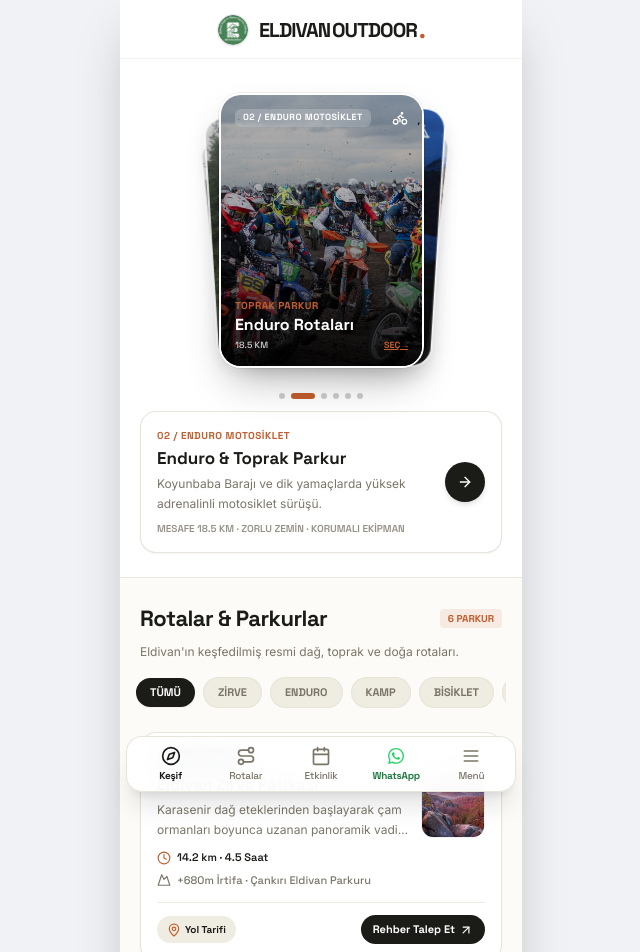
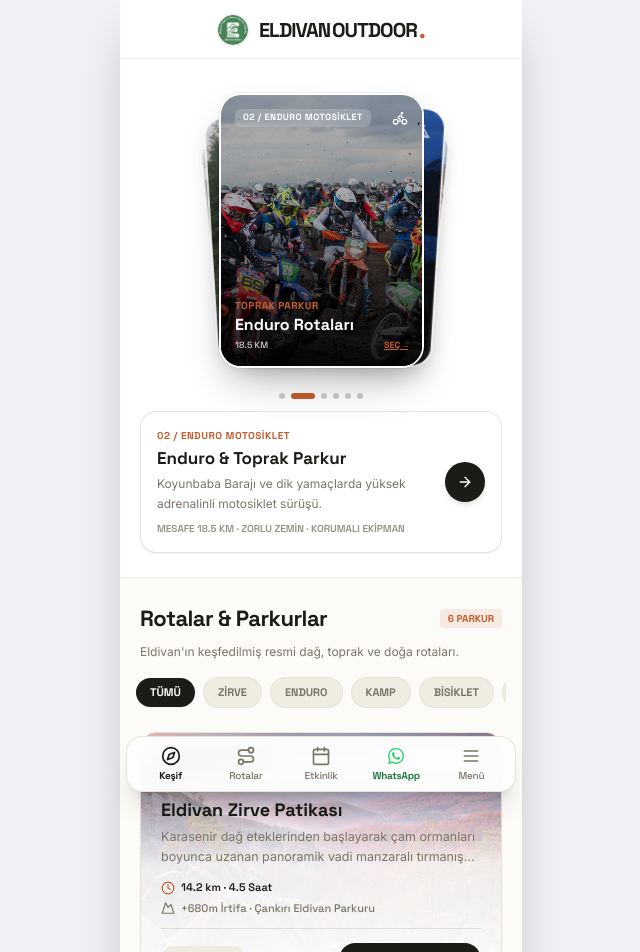
Before and after one commit to Barotello/EldivanOutdoor, a React (Vite) app: page / in a window 1280 px wide. Shown: the top 952 px of the page, without its empty margins (319-959 px from the left). Built offline with nearby package versions, Linux system fonts and the light colour scheme.

Commit message:
feat: 'Doğada Güçlenen Ekipler' tasarım ilkelerini rotalar ve yaklaşan etkinlik takvimine uygula

```diff
--- a/src/components/ClubEvents.jsx
+++ b/src/components/ClubEvents.jsx
@@ -78,35 +78,54 @@ export default function ClubEvents() {
       </div>
 
       {/* Yaklaşan Etkinlik Takvimi */}
-      <div className="flex items-center justify-between mb-3 pt-2 border-t border-light-outline-variant/60">
+      <div className="flex items-center justify-between mb-4 pt-4 border-t border-light-outline-variant/60">
         <div className="flex items-center gap-1.5">
           <Calendar className="w-4 h-4 text-accent" />
-          <h3 className="font-headline text-[17px] font-extrabold text-ink">
+          <h3 className="font-headline text-[18px] font-extrabold text-ink">
             Yaklaşan Etkinlik Takvimi
           </h3>
         </div>
-        <span className="font-mono-tech text-[10px] text-muted font-semibold">
+        <span className="font-mono-tech text-[10px] font-bold text-accent px-2 py-0.5 rounded bg-accent/10">
           RESMİ TAKVİM
         </span>
       </div>
 
-      <div className="space-y-3">
+      <div className="space-y-4">
         {EVENTS_DATA.map((event) => (
-          <div
+          <article
             key={event.id}
-            className="p-4 rounded-2xl bg-white border border-light-outline-variant/80 shadow-sm"
+            className="relative rounded-2xl overflow-hidden shadow-sm border border-light-outline-variant/80 min-h-[265px] flex flex-col justify-end group hover:shadow-md transition-shadow"
           >
-            <div className="flex items-center mb-2">
-              <span className="px-2 py-0.5 rounded-full bg-forest text-white font-mono-tech text-[9px] font-bold uppercase">
+            {event.image && (
+              <img
+                src={event.image}
+                alt={event.title}
+                className="absolute inset-0 w-full h-full object-cover group-hover:scale-105 transition-transform duration-500"
+                loading="lazy"
+              />
+            )}
+            <div className="absolute inset-0 bg-gradient-to-t from-white via-white/90 to-transparent" />
+
+            {/* Sol Üst Rozet */}
+            <div className="absolute top-3.5 left-3.5 z-10">
+              <span className="inline-flex items-center px-3 py-1 rounded-full bg-forest text-white backdrop-blur-md text-[10px] font-mono-tech uppercase font-bold tracking-wider shadow-sm">
                 {event.badge}
               </span>
             </div>
 
-            <h4 className="font-headline font-bold text-[16px] text-ink">
+            {/* Kart İçerik Gövdesi */}
+            <div className="relative z-10 p-5 pt-8">
+              <h4 className="font-headline font-extrabold text-ink text-[18px] leading-snug">
                 {event.title}
               </h4>
+              {event.desc && (
+                <p className="text-muted text-[12.5px] leading-relaxed mt-1 line-clamp-2">
+                  {event.desc}
+                </p>
+              )}
 
-            <div className="mt-2.5 space-y-1.5 font-mono-tech text-[11px] text-muted">
+              {/* Tarih & Konum Bilgisi */}
+              <div className="mt-3 space-y-1 font-mono-tech text-[11px] text-muted">
                 <div className="flex items-center gap-1.5 text-ink font-semibold">
                   <Calendar className="w-3.5 h-3.5 text-accent" />
                   <span>
@@ -119,21 +138,22 @@ export default function ClubEvents() {
                 </div>
               </div>
 
-            <div className="mt-3.5 pt-3 border-t border-light-outline-variant/60 flex items-center justify-between gap-2">
+              {/* Alt Butonlar */}
+              <div className="flex items-center justify-between pt-3.5 mt-3 border-t border-black/10 gap-2">
                 {event.calendarUrl ? (
                   <a
                     href={event.calendarUrl}
                     target="_blank"
                     rel="noopener noreferrer"
-                  className="inline-flex items-center gap-1 px-2.5 py-1.5 rounded-full bg-sand-dark text-ink font-mono-tech text-[10px] font-bold hover:bg-ink hover:text-white active:scale-95 transition-all"
+                    className="inline-flex items-center gap-1.5 px-3 py-1.5 rounded-full bg-sand-dark text-ink font-mono-tech text-[10px] font-bold hover:bg-ink hover:text-white active:scale-95 transition-all"
                     title="Google Takvime Ekle"
                   >
                     <CalendarPlus className="w-3.5 h-3.5 text-accent" />
                     <span>Takvime Ekle</span>
                   </a>
                 ) : (
-                <span className="text-[10px] font-mono-tech text-muted">
-                  Kulüp Üyelerine Öncelikli
+                  <span className="text-[10px] font-mono-tech text-muted font-bold">
+                    Kulüp Üyelerine Özel
                   </span>
                 )}
 
@@ -141,13 +161,14 @@ export default function ClubEvents() {
                   href={`https://wa.me/${CLUB_CONFIG.whatsappNumber}?text=Merhaba,%20${encodeURIComponent(event.title)}%20etkinligine%20katilmak%20istiyorum.`}
                   target="_blank"
                   rel="noopener noreferrer"
-                className="inline-flex items-center gap-1 px-3 py-1.5 rounded-full bg-ink text-white font-mono-tech text-[11px] font-bold hover:bg-accent active:scale-95 transition-all"
+                  className="inline-flex items-center gap-1.5 px-4 py-2 rounded-full bg-ink text-white font-mono-tech text-[11px] font-bold hover:bg-accent active:scale-95 transition-all shadow-sm"
                 >
-                <span>Katıl / Bilgi Al</span>
+                  <span>KATIL / BİLGİ AL</span>
                   <ArrowUpRight className="w-3.5 h-3.5" />
                 </a>
               </div>
             </div>
+          </article>
         ))}
       </div>
     </section>
--- a/src/components/RouteExplorer.jsx
+++ b/src/components/RouteExplorer.jsx
@@ -62,50 +62,56 @@ export default function RouteExplorer({ activeFilter = 'all', onFilterChange })
         })}
       </div>
 
-      {/* Rota Kartları Listesi (Etkinlik Kutucuk Formatında) */}
-      <div className="space-y-3">
+      {/* Rota Kartları Listesi (Görselli Paket / Deneyim Tasarım Formatında) */}
+      <div className="space-y-4">
         {filteredRoutes.map((route) => (
-          <div
+          <article
             key={route.id}
-            className="p-4 rounded-2xl bg-white border border-light-outline-variant/80 shadow-sm hover:shadow-md transition-shadow"
+            className="relative rounded-2xl overflow-hidden shadow-sm border border-light-outline-variant/80 min-h-[265px] flex flex-col justify-end group hover:shadow-md transition-shadow"
           >
-            {/* Üst Rozet & Zorluk / Puan */}
-            <div className="flex items-center justify-between mb-2">
-              <span className="px-2 py-0.5 rounded-full bg-forest text-white font-mono-tech text-[9px] font-bold uppercase">
-                {route.categoryName}
-              </span>
-              <div className="flex items-center gap-1 font-mono-tech text-[10px] text-accent font-bold">
-                <Star className="w-3 h-3 fill-accent text-accent" />
-                <span>{route.rating}</span>
-                <span className="text-muted/70 font-normal">· {route.difficulty}</span>
-              </div>
-            </div>
-
-            {/* Başlık, Açıklama ve Görsel Thumbnail */}
-            <div className="flex items-start justify-between gap-3">
-              <div className="flex-1 min-w-0">
-                <h4 className="font-headline font-bold text-[16px] text-ink leading-snug">
-                  {route.title}
-                </h4>
-                <p className="text-[12px] text-muted leading-relaxed mt-1 line-clamp-2">
-                  {route.desc}
-                </p>
-              </div>
+            {/* Tam Alan Arka Plan Görseli */}
             {route.image && (
               <img
                 src={route.image}
                 alt={route.title}
-                  className="w-16 h-16 rounded-xl object-cover flex-shrink-0 border border-black/5"
+                className="absolute inset-0 w-full h-full object-cover group-hover:scale-105 transition-transform duration-500"
                 loading="lazy"
               />
             )}
+            <div className="absolute inset-0 bg-gradient-to-t from-white via-white/90 to-transparent" />
+
+            {/* Sol Üst Kategori Rozeti */}
+            <div className="absolute top-3.5 left-3.5 z-10">
+              <span className="inline-flex items-center px-3 py-1 rounded-full bg-forest text-white backdrop-blur-md text-[10px] font-mono-tech uppercase font-bold tracking-wider shadow-sm">
+                {route.categoryName}
+              </span>
             </div>
 
-            {/* Rota Detay Metrikleri */}
-            <div className="mt-2.5 space-y-1.5 font-mono-tech text-[11px] text-muted">
+            {/* Sağ Üst Puan ve Zorluk Rozeti */}
+            <div className="absolute top-3.5 right-3.5 z-10">
+              <span className="inline-flex items-center gap-1 px-2.5 py-1 rounded-full bg-white/90 text-ink backdrop-blur-md text-[10px] font-mono-tech font-bold shadow-sm border border-black/5">
+                <Star className="w-3 h-3 fill-accent text-accent" />
+                <span>{route.rating}</span>
+                <span className="text-muted/70 font-normal">· {route.difficulty}</span>
+              </span>
+            </div>
+
+            {/* Kart İçerik Gövdesi */}
+            <div className="relative z-10 p-5 pt-8">
+              <h3 className="font-headline font-extrabold text-ink text-[18px] leading-snug">
+                {route.title}
+              </h3>
+              <p className="text-muted text-[12.5px] leading-relaxed mt-1 line-clamp-2">
+                {route.desc}
+              </p>
+
+              {/* Parkur Metrikleri (Mesafe, Süre, İrtifa) */}
+              <div className="mt-3 space-y-1 font-mono-tech text-[11px] text-muted">
                 <div className="flex items-center gap-1.5 text-ink font-semibold">
                   <Clock className="w-3.5 h-3.5 text-accent" />
-                <span>{route.distance} · {route.duration}</span>
+                  <span>
+                    {route.distance} · {route.duration}
+                  </span>
                 </div>
                 <div className="flex items-center gap-1.5">
                   <Mountain className="w-3.5 h-3.5 text-muted" />
@@ -114,12 +120,12 @@ export default function RouteExplorer({ activeFilter = 'all', onFilterChange })
               </div>
 
               {/* Alt İşlem Butonları (Yol Tarifi + Rehber Talep Et) */}
-            <div className="mt-3.5 pt-3 border-t border-light-outline-variant/60 flex items-center justify-between gap-2">
+              <div className="flex items-center justify-between pt-3.5 mt-3 border-t border-black/10 gap-2">
                 <a
                   href={route.mapsUrl || CLUB_CONFIG.meetingPointMapsUrl}
                   target="_blank"
                   rel="noopener noreferrer"
-                className="inline-flex items-center gap-1 px-2.5 py-1.5 rounded-full bg-sand-dark text-ink font-mono-tech text-[10px] font-bold hover:bg-ink hover:text-white active:scale-95 transition-all"
+                  className="inline-flex items-center gap-1.5 px-3 py-1.5 rounded-full bg-sand-dark text-ink font-mono-tech text-[10px] font-bold hover:bg-ink hover:text-white active:scale-95 transition-all"
                   title="Başlangıç Noktasına Yol Tarifi Al"
                 >
                   <MapPin className="w-3.5 h-3.5 text-accent" />
@@ -130,13 +136,14 @@ export default function RouteExplorer({ activeFilter = 'all', onFilterChange })
                   href={`https://wa.me/${CLUB_CONFIG.whatsappNumber}?text=Merhaba,%20${encodeURIComponent(route.title)}%20hakkinda%20bilgi%20almak%20istiyorum.`}
                   target="_blank"
                   rel="noopener noreferrer"
-                className="inline-flex items-center gap-1 px-3 py-1.5 rounded-full bg-ink text-white font-mono-tech text-[11px] font-bold hover:bg-accent active:scale-95 transition-all"
+                  className="inline-flex items-center gap-1.5 px-4 py-2 rounded-full bg-ink text-white font-mono-tech text-[11px] font-bold hover:bg-accent active:scale-95 transition-all shadow-sm"
                 >
-                <span>Rehber Talep Et</span>
+                  <span>REHBER TALEP ET</span>
                   <ArrowUpRight className="w-3.5 h-3.5" />
                 </a>
               </div>
             </div>
+          </article>
         ))}
       </div>
     </section>
--- a/src/data/mockData.js
+++ b/src/data/mockData.js
@@ -257,31 +257,37 @@ export const EVENTS_DATA = [
   {
     id: 1,
     title: 'Eldivan Dağı Bahar Zirve Tırmanışı',
+    desc: 'Rehber eşliğinde Eldivan Dağı zirvesine bahar yürüyüşü ve panoramik manzara molası.',
     date: '18 MAYIS 2026 · CUMARTESİ',
     time: '08:30',
     location: 'Eldivan Merkez Toplanma Alanı',
     quota: 'Kalan: 8 Kişi',
     badge: 'YAKLAŞIYOR',
+    image: '/images/yuruyus.jpg',
     calendarUrl: 'https://calendar.google.com/calendar/render?action=TEMPLATE&text=Eldivan+Da%C4%9F%C4%B1+Bahar+Zirve+T%C4%B1rman%C4%B1%C5%9F%C4%B1&dates=20260518T053000Z/20260518T110000Z&location=Eldivan,+%C3%87ank%C4%B1r%C4%B1&details=Eldivan+Outdoor+rehberli+zirve+t%C4%B1rman%C4%B1%C5%9F%C4%B1.'
   },
   {
     id: 2,
     title: 'Gece Gökyüzü & Yayla Kampı',
+    desc: 'Yıldızların altında, doğanın kalbinde huzurlu çadır kampı, teleskop ve ateş başı deneyimi.',
     date: '25-26 MAYIS 2026 · HAFTASONU',
     time: '14:00',
     location: 'Eldivan Yaylası Kamp Alanı',
     quota: 'Kalan: 4 Çadır',
     badge: 'KAYIT AÇIK',
+    image: '/images/kamp.jpg',
     calendarUrl: 'https://calendar.google.com/calendar/render?action=TEMPLATE&text=Gece+G%C3%B6ky%C3%BCz%C3%BC+%26+Yayla+Kamp%C4%B1&dates=20260525T110000Z/20260526T120000Z&location=Eldivan+Yaylas%C4%B1,+%C3%87ank%C4%B1r%C4%B1&details=Eldivan+Outdoor+hafta+sonu+yayla+kamp%C4%B1.'
   },
   {
     id: 3,
     title: 'Koyunbaba Enduro & Toprak Sürüşü',
+    desc: 'Zorlu toprak etaplar, çamur geçişleri ve akıcı patikalarda rehberli enduro sürüşü.',
     date: '02 HAZİRAN 2026 · PAZAR',
     time: '10:00',
     location: 'Koyunbaba Barajı Parkuru',
     quota: 'Kalan: 6 Motor',
     badge: 'LİMİTLİ',
+    image: '/images/enduro.jpg',
     calendarUrl: 'https://calendar.google.com/calendar/render?action=TEMPLATE&text=Koyunbaba+Enduro+%26+Toprak+S%C3%BCr%C3%BC%C5%9F%C3%BC&dates=20260602T070000Z/20260602T130000Z&location=Koyunbaba+Baraj%C4%B1,+%C3%87ank%C4%B1r%C4%B1&details=Eldivan+Outdoor+enduro+ve+toprak+s%C3%BCr%C3%BC%C5%9F%C3%BC.'
   }
 ];
```
Lines whose indentation alone changed are shown as unchanged.
